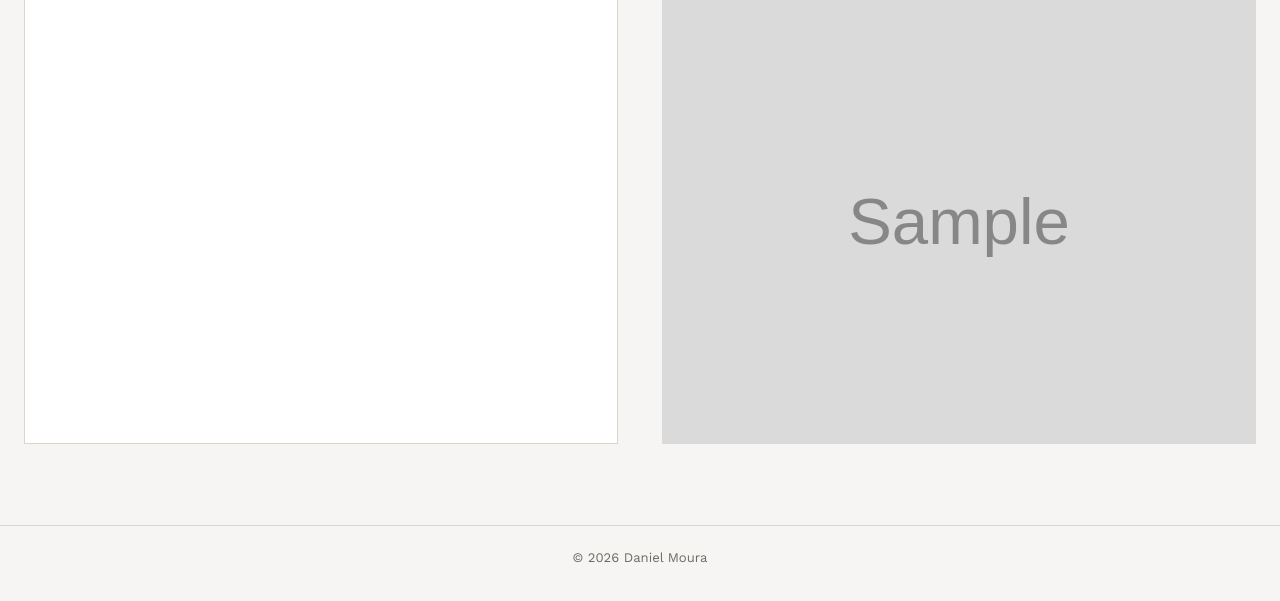
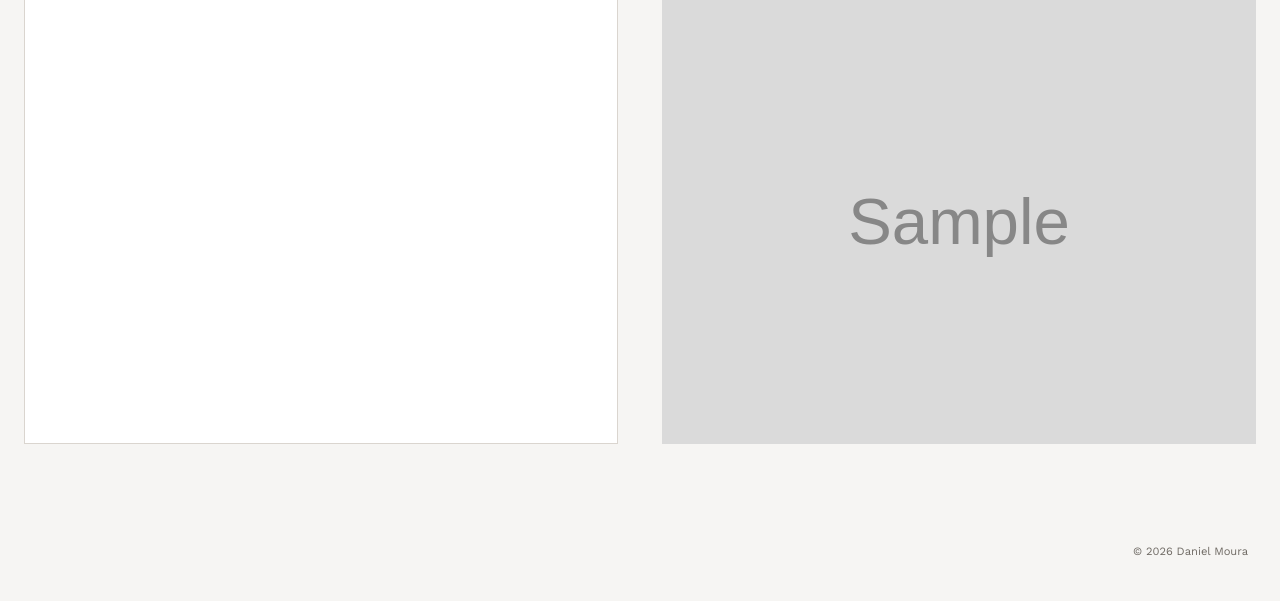
Before and after one commit to gustavopelayo/architect-portfolio, a FastAPI app: page /about in a window 1280 px wide. Shown: the part 208-809 px from the top of the page. After the commit the page ends 763 px from the top, so only its background shows below. Run offline with FastAPI, Linux system fonts and the light colour scheme; tables that the repository leaves empty hold one stand-in row (values such as "Sample post"); grey boxes marked "Sample" are stand-in pictures.

Commit message:
feat: move copyright to bottom-right corner
- Changed footer from centered to fixed bottom-right position
- Positioned at bottom: 2rem, right: 2rem
- Smaller font size (0.7rem) for subtle appearance
- Fixed position with z-index: 30

```diff
--- a/app/static/css/style.css
+++ b/app/static/css/style.css
@@ -506,11 +506,12 @@ button[type="submit"]:hover {
 }
 
 footer {
-    border-top: 1px solid var(--line);
+    position: fixed;
+    bottom: 2rem;
+    right: 2rem;
     color: var(--muted);
-    text-align: center;
-    padding: 1.4rem 1rem 2rem;
-    font-size: 0.82rem;
+    font-size: 0.7rem;
+    z-index: 30;
 }
 
 @keyframes riseIn {
```
